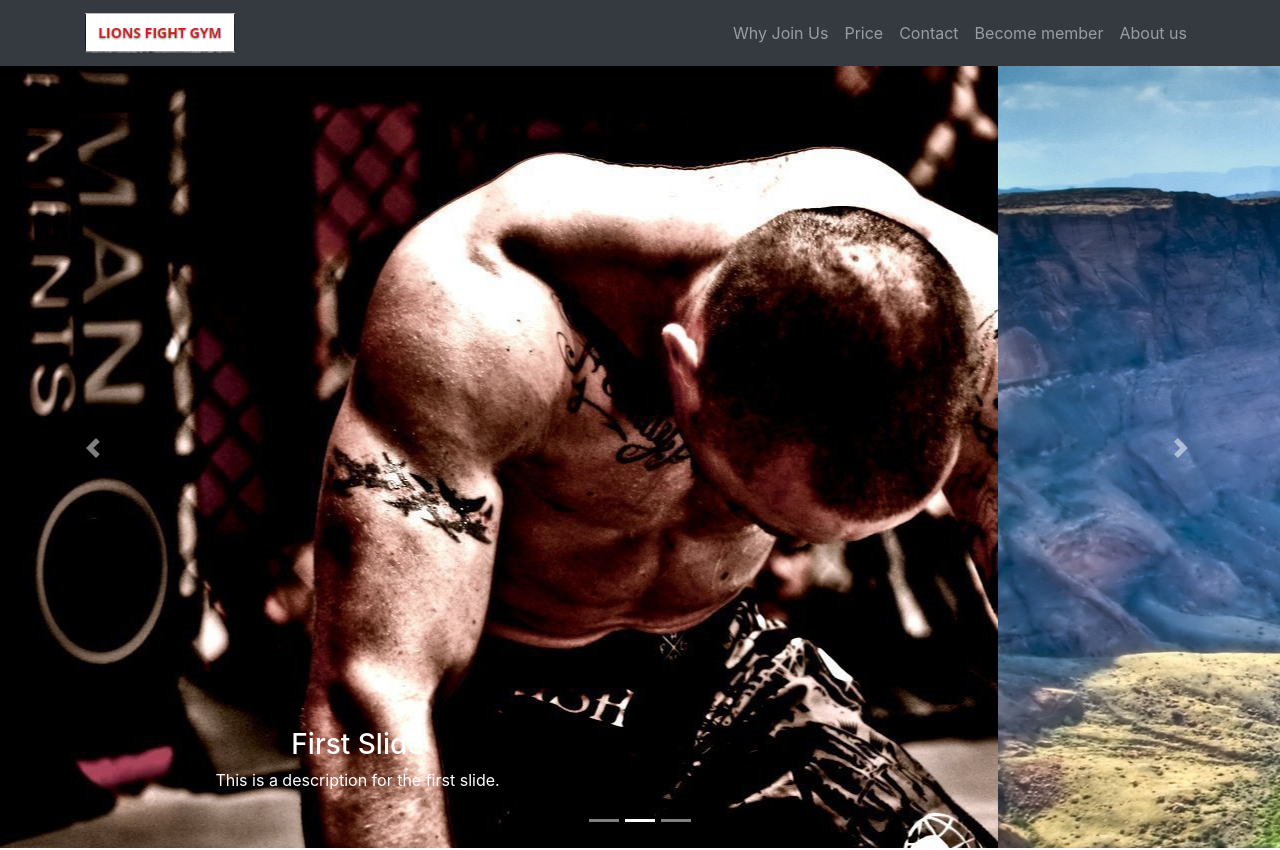
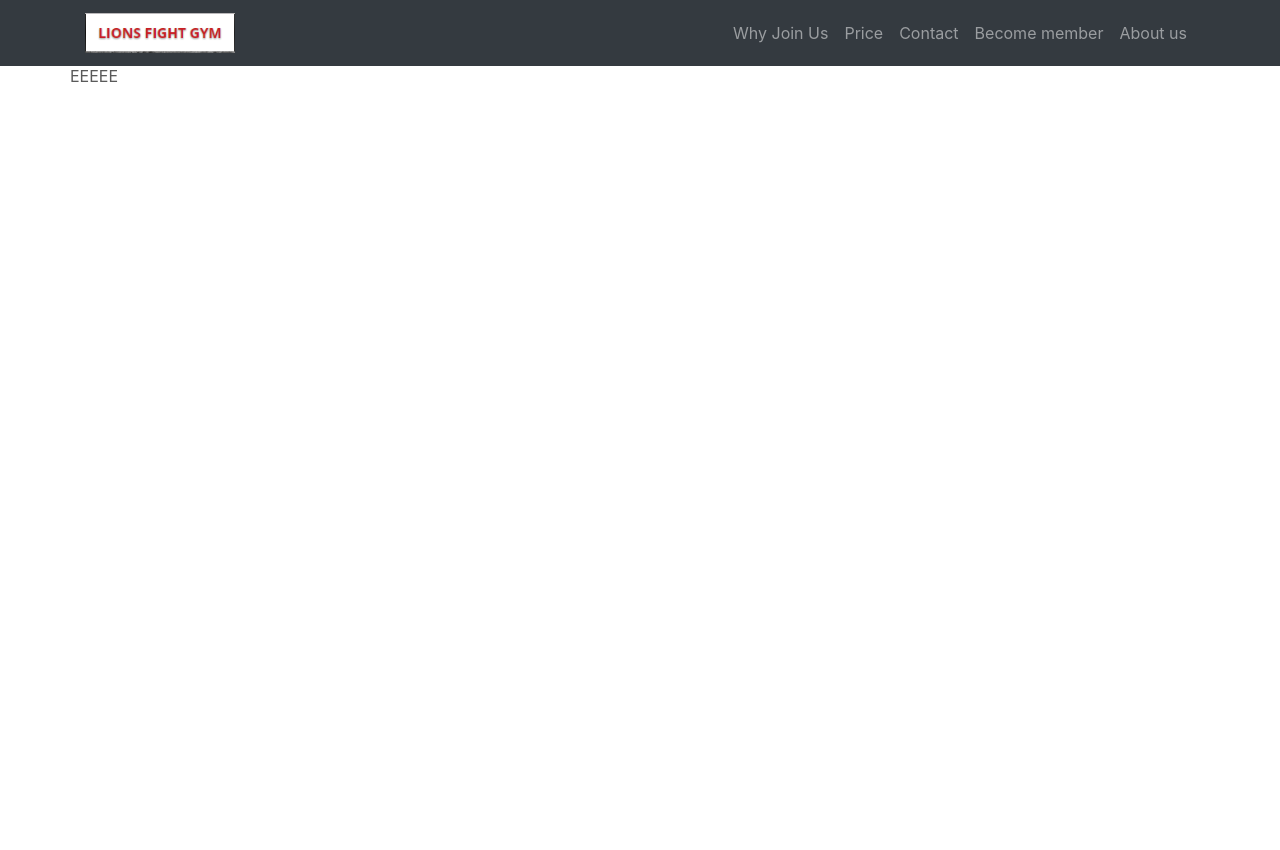
Before and after one commit to WAVI/gymproject, a Vue app: page /contact in a window 1280 px wide. Shown: the top 850 px of the page. After the commit the page ends 800 px from the top, so only its background shows below. Built offline with nearby package versions, Linux system fonts and the light colour scheme.

Commit message:
fixed routing and contact area

```diff
--- a/package.json
+++ b/package.json
@@ -13,7 +13,8 @@
     "lint": "eslint --ext .js,.vue src test/unit/specs"
   },
   "dependencies": {
-    "vue": "^2.4.2"
+    "vue": "^2.4.2",
+    "vue-router": "^2.7.0"
   },
   "devDependencies": {
     "autoprefixer": "^7.1.2",
--- a/src/App.vue
+++ b/src/App.vue
@@ -1,7 +1,7 @@
 <template>
   <div>
   <Nbar></Nbar>
-  <MainPageComponent :featurettes="featurettes"></MainPageComponent>
+  <router-view :featurettes="featurettes"></router-view>
 
   </div>
 </template>
@@ -32,7 +32,7 @@ export default {
 
 <style >
 body {
-  padding-top: 3rem;
+  padding-top: 4rem;
   padding-bottom: 3rem;
   color: #5a5a5a;
 }
--- a/src/components/Header/Compo/Contact.vue
+++ b/src/components/Header/Compo/Contact.vue
@@ -0,0 +1,16 @@
+<template>
+  <div class="container">
+    <div class="row">
+      <p> EEEEE </p>
+    </div>
+  </div>
+</template>
+
+<script>
+export default {
+
+};
+</script>
+
+<style>
+</style>
--- a/src/components/Header/Nbar.vue
+++ b/src/components/Header/Nbar.vue
@@ -1,28 +1,28 @@
 <template>
   <nav class="navbar navbar-expand-lg navbar-dark bg-dark fixed-top" id="mainNav">
     <div class="container">
-      <a class="navbar-brand" href="#">
+      <router-link class="navbar-brand" to="/">
       <img src="../../assets/logo.png" width="150" height="40" alt="">
-      </a>
+      </router-link>
       <button class="navbar-toggler" type="button" data-toggle="collapse" data-target="#navbarResponsive" aria-controls="navbarResponsive" aria-expanded="false" aria-label="Toggle navigation">
       <span class="navbar-toggler-icon"></span>
       </button>
     <div class="collapse navbar-collapse" id="navbarResponsive">
       <ul class="navbar-nav ml-auto">
         <li class="nav-item">
-          <a class="nav-link js-scroll-trigger" href="#why">Why Join Us</a>
+          <a class="nav-link js-scroll-trigger" >Why Join Us</a>
         </li>
         <li class="nav-item">
-          <a class="nav-link js-scroll-trigger" href="#Price">Price</a>
+          <a class="nav-link js-scroll-trigger" >Price</a>
         </li>
         <li class="nav-item">
-          <a class="nav-link js-scroll-trigger" href="#contact">Contact</a>
+          <router-link class="nav-link js-scroll-trigger" to="/contact">Contact</router-link>
         </li>
         <li class="nav-item">
-          <a class="nav-link js-scroll-trigger" href="#member">Become member</a>
+          <a class="nav-link js-scroll-trigger" >Become member</a>
         </li>
         <li class="nav-item">
-          <a class="nav-link js-scroll-trigger" href="#about">About us</a>
+          <a class="nav-link js-scroll-trigger" >About us</a>
         </li>
       </ul>
     </div>
--- a/src/main.js
+++ b/src/main.js
@@ -2,12 +2,23 @@
 // (runtime-only or standalone) has been set in webpack.base.conf with an alias.
 import Vue from 'vue';
 import App from './App';
+import VueRouter from 'vue-router';
+import { routes } from './routes';
 
 Vue.config.productionTip = false;
+
+Vue.use(VueRouter);
+
+const router = new VueRouter({
+  routes: routes,
+  mode: 'history'
+});
 
 /* eslint-disable no-new */
 new Vue({
   el: '#app',
+  router,
   template: '<App/>',
-  components: { App }
+  components: { App },
+  mode: 'history'
 });
```
Also changed, not shown: src/routes.js (+7 -0 lines), 1 other file (tests, documents, lock files or other folders).
